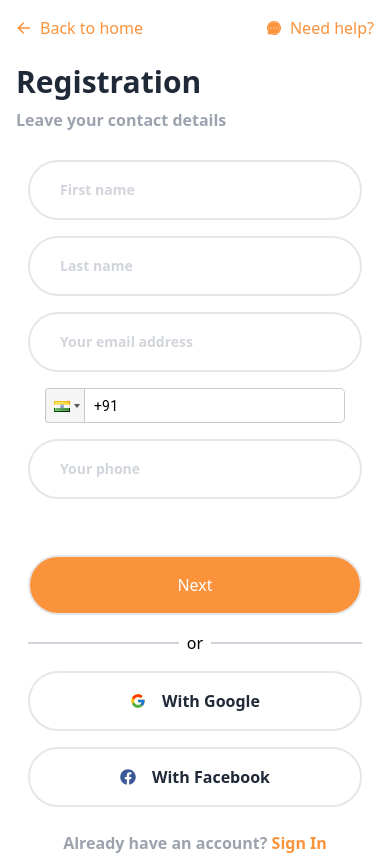
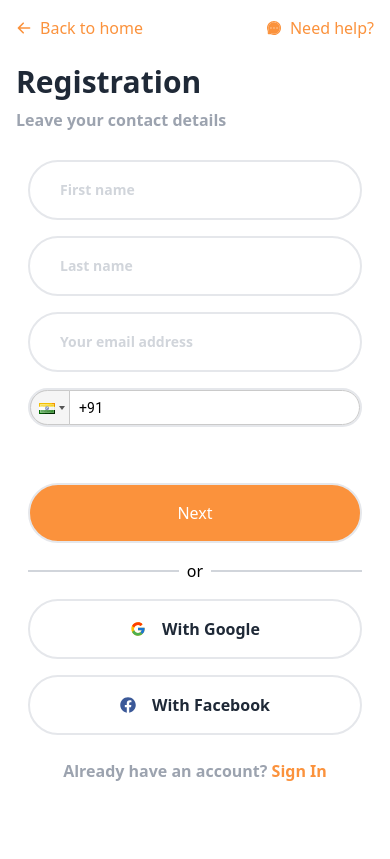
Before and after one commit to abhipshapatro/Registration, a React (Create React App) app: page / in a window 390 px wide. Built offline with nearby package versions, Linux system fonts and the light colour scheme.

Commit message:
style: phone input style updated

```diff
--- a/src/screens/Screen1.jsx
+++ b/src/screens/Screen1.jsx
@@ -4,7 +4,8 @@ import { FcGoogle } from "react-icons/fc";
 import { FaFacebook } from "react-icons/fa";
 import { Link } from "react-router-dom";
 import { useFormik } from "formik";
-import PhoneNumberInput from "../components/PhoneNumberInput";
+
+import PhoneInput from "react-phone-input-2";
 
 const validateForm = (userInput) => {
   const errors = {};
@@ -28,6 +29,9 @@ const validateForm = (userInput) => {
   ) {
     errors.email = "Invalid email address";
   }
+  if (!userInput.mobile) {
+    errors.mobile = "Required";
+  }
 
   return errors;
 };
@@ -38,7 +42,7 @@ const Screen1 = () => {
       firstName: "",
       lastName: "",
       email: "",
-      phone: "",
+      mobile: "",
     },
     validate: validateForm,
     onSubmit: (values) => {
@@ -82,7 +86,9 @@ const Screen1 = () => {
               First name
             </label>
             {formik.touched.firstName && formik.errors.firstName ? (
-              <span className="text-red-400 text-sm">{formik.errors.firstName}</span>
+              <span className="text-red-400 text-sm">
+                {formik.errors.firstName}
+              </span>
             ) : null}
           </div>
 
@@ -104,7 +110,9 @@ const Screen1 = () => {
               Last name
             </label>
             {formik.touched.lastName && formik.errors.lastName ? (
-              <span className="text-red-400 text-sm">{formik.errors.lastName}</span>
+              <span className="text-red-400 text-sm">
+                {formik.errors.lastName}
+              </span>
             ) : null}
           </div>
         </div>
@@ -130,24 +138,52 @@ const Screen1 = () => {
             <span className="text-red-400 text-sm">{formik.errors.email}</span>
           ) : null}
         </div>
+        {/* Phone number */}
+        <div className="w-full relative">
+          <PhoneInput
+            className="peer placeholder:text-transparent w-full border-2 focus:outline-orange-400 rounded-full "
+            inputStyle={{
+              borderRadius: 30,
 
-        <div>
-          <PhoneNumberInput />
-        </div>
-        {/* phone input */}
-        <div className="w-full relative">
-          <input
-            type="text"
-            value={formik.values.phone}
-            placeholder="Your Phone"
-            className="peer placeholder:text-transparent w-full border-2 focus:outline-orange-400 rounded-full px-6 py-4"
+              width: "100%",
+              ".PhoneInputInput": {
+                "&:focus-visible": {
+                  outline: "none",
+                },
+              },
+            }}
+            buttonStyle={{
+              borderTopLeftRadius: 30,
+              borderBottomLeftRadius: 30,
+            }}
+            inputExtraProps={{
+              name: "phone",
+              required: true,
+              autoFocus: true,
+            }}
+            country={"in"}
+            placeholder="Enter your phone"
+            isValid={(value, country) => {
+              if (value.match(/12345/)) {
+                return "Invalid value: " + value + ", " + country.name;
+              } else if (value.match(/1234/)) {
+                return false;
+              } else {
+                return true;
+              }
+            }}
+            name="mobile"
+            id="mobile"
+            value={formik.values.mobile}
+            onBlur={() =>
+              !formik.touched.mobile &&
+              formik.setFieldTouched("mobile", true, true)
+            }
+            onChange={formik.handleChange}
           />
-          <label
-            htmlFor="phone"
-            className="absolute text-gray-300 text-sm font-semibold peer-placeholder-shown:top-5 peer-placeholder-shown:left-6 peer-focus:-top-3 z-10 bg-white px-2 peer-focus:text-orange-600 transition-all duration-300 ease-in-out"
-          >
-            Your phone
-          </label>
+          {formik.errors.mobile && formik.touched.mobile ? (
+            <span className="text-red-400 text-sm">{formik.errors.mobile}</span>
+          ) : null}
         </div>
 
         {/* Next button */}
```
Lines whose indentation alone changed are shown as unchanged.
